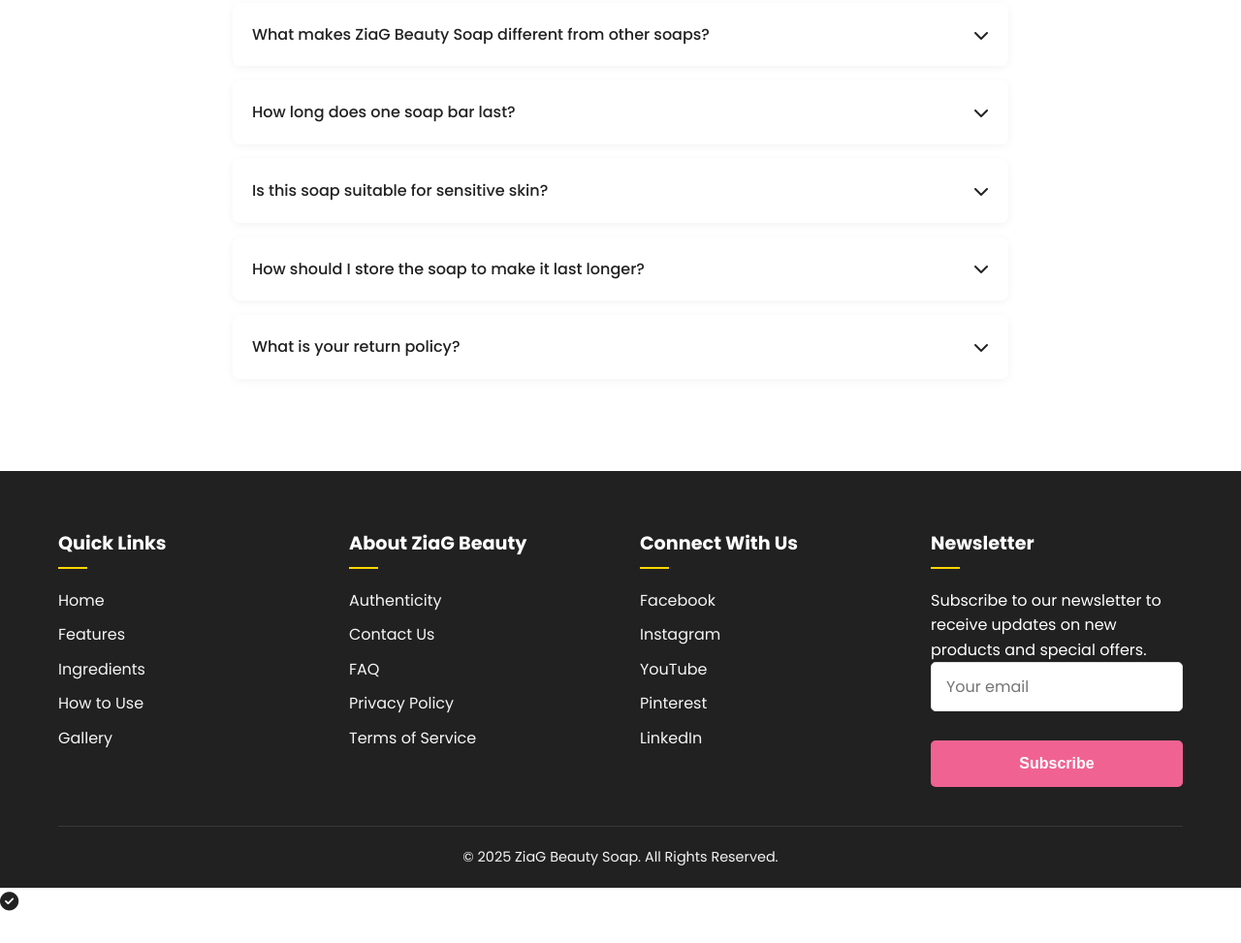
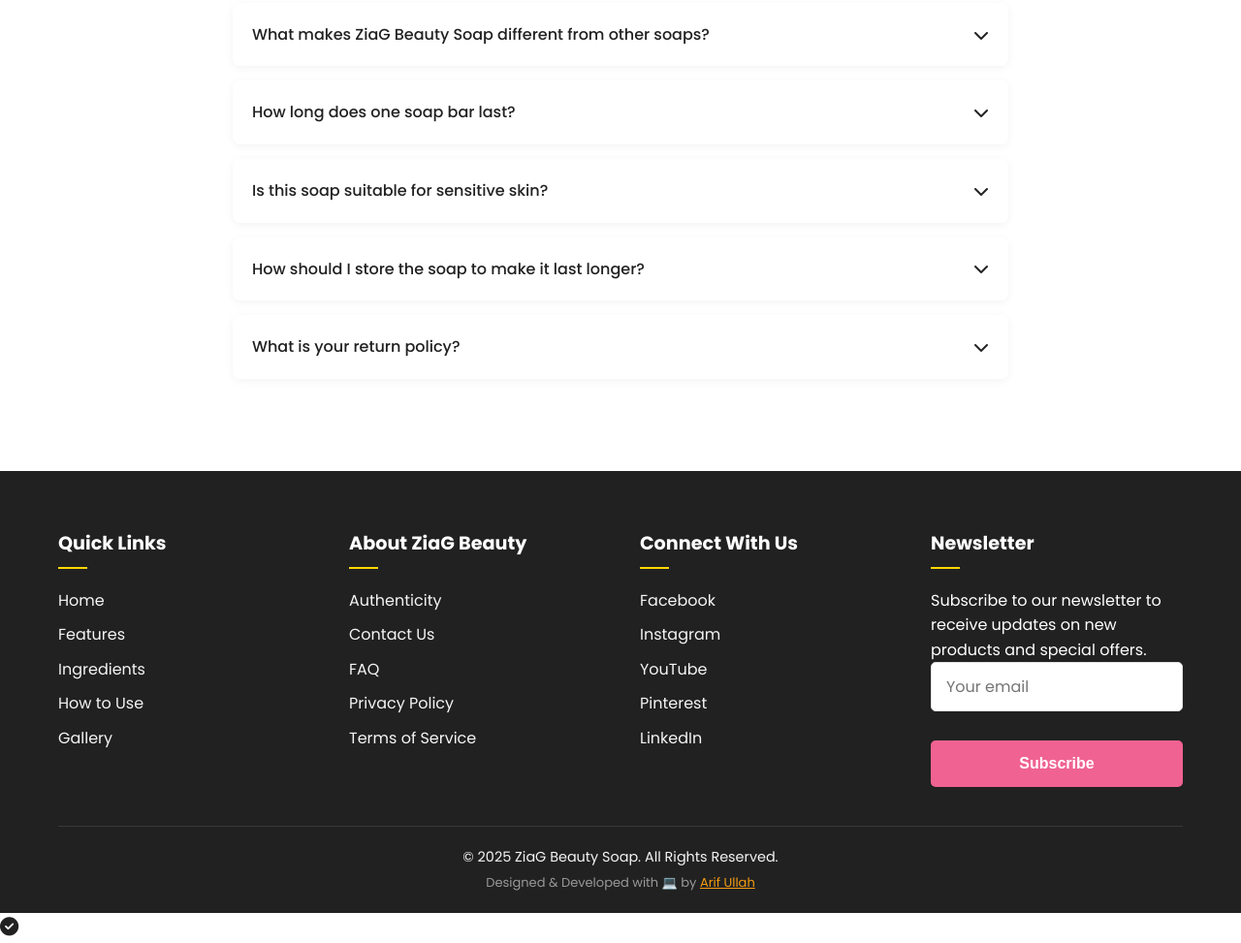
Before and after one commit to arifwebworks/ziag-beauty-site, a plain HTML site: page index.html in a window 1280 px wide. Shown: the part 7835-8808 px from the top of the page at 97% size. Before the commit the page ends 8782 px from the top, so only its background shows below. Drawn offline with nearby package versions, Linux system fonts and the light colour scheme.

Commit message:
Update index.html

```diff
--- a/index.html
+++ b/index.html
@@ -514,9 +514,11 @@
     </section>
 
     <!-- Footer -->
+   <!-- Footer -->
 <footer class="footer">
     <div class="container">
         <div class="footer-container">
+            <!-- Column 1 -->
             <div class="footer-column" data-aos="fade-up" data-aos-delay="100">
                 <h3>Quick Links</h3>
                 <ul class="footer-links">
@@ -527,6 +529,7 @@
                     <li><a href="#gallery">Gallery</a></li>
                 </ul>
             </div>
+            <!-- Column 2 -->
             <div class="footer-column" data-aos="fade-up" data-aos-delay="200">
                 <h3>About ZiaG Beauty</h3>
                 <ul class="footer-links">
@@ -537,6 +540,7 @@
                     <li><a href="#">Terms of Service</a></li>
                 </ul>
             </div>
+            <!-- Column 3 -->
             <div class="footer-column" data-aos="fade-up" data-aos-delay="300">
                 <h3>Connect With Us</h3>
                 <ul class="footer-links">
@@ -547,6 +551,7 @@
                     <li><a href="#">LinkedIn</a></li>
                 </ul>
             </div>
+            <!-- Column 4 -->
             <div class="footer-column" data-aos="fade-up" data-aos-delay="400">
                 <h3>Newsletter</h3>
                 <p>Subscribe to our newsletter to receive updates on new products and special offers.</p>
@@ -558,11 +563,17 @@
                 </form>
             </div>
         </div>
+
+        <!-- Bottom area -->
         <div class="footer-bottom">
             <p>&copy; 2025 ZiaG Beauty Soap. All Rights Reserved.</p>
+            <p style="margin-top: 5px; font-size: 13px; color: #999;">
+                Designed & Developed with 💻 by <a href="https://arifwebworks.github.io/arif-portfolio/" target="_blank" style="color: #f39c12;">Arif Ullah</a>
+            </p>
         </div>
     </div>
 </footer>
+
 
     <!-- Toast Notification -->
     <div="toast" id="toast">
```
Lines whose indentation alone changed are shown as unchanged.
